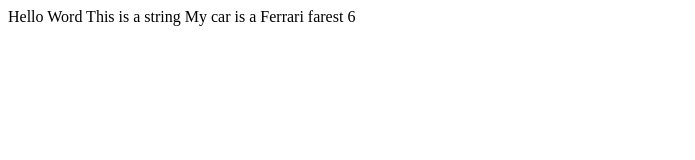
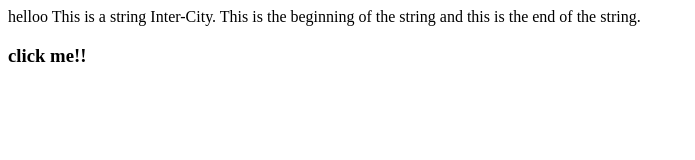
Before and after one commit to Maurizio12/JavaScript-Projects, a plain HTML site: page Basic JavaScript Projects/Project1_expressions_alert/index.html in a window 1280 px wide. Shown: the whole page, without its empty margins (0-695 px from the left). Drawn offline with Linux system fonts and the light colour scheme.

Commit message:
first assessment

```diff
--- a/Basic JavaScript Projects/Project1_expressions_alert/JS/main.js
+++ b/Basic JavaScript Projects/Project1_expressions_alert/JS/main.js
@@ -1,19 +1,20 @@
-window.alert("Hello Word"); //windows.alert method
+document.write ("helloo")
 
-document.write("Hello Word"); //document.write method
+var X = " This is a string"
+document.write (X)
 
-var A = " This is a string"; //defining a variable with a string value
-document.write(A);
+var text = "this is \\ my plain \"text\"" + "for a pop up alert"
+window.alert (text);
 
-var name =" My name is Ken " //defining a variable with a string value
-window.alert(name)
+var car =" ferrari", motorbike =" suzuki", boat =" Sailboat",
+train =" Inter-City.";
+document.write (train);
 
-var car ="Ferrari"
-document.write(" My car is a " + car);
+function click () {                                     //define a function and name it
+    var str ="change_name";                             //define a variable, name it and give a string value
+    document.getElementById("Button").innerHTML = str; // get element from an ID and dislpay the string value.
+}
 
-var solarSistem =" milkyWay ", Jupiter = " redOne ", Saturn =" rings " //defining multiple variables with a string values
-    Pluto =" farest ", Venus =" beauty "
-document.write(Pluto); //display the variable pluto only
-
-3+3  //expression
-document.write(3+3);
+var Sent1 =" This is the beginning of the string",
+    Sent2 =" and this is the end of the string."
+    document.write(Sent1 + Sent2)
--- a/Basic JavaScript Projects/Project1_expressions_alert/index.html
+++ b/Basic JavaScript Projects/Project1_expressions_alert/index.html
@@ -5,6 +5,8 @@
         <script src="JS/main.js"></script>
     </head>
     <body>
-
+        <h3 id="Button" onclick="click()">
+            click me!!
+        </h3>
     </body>
 </html>
```
Also changed, not shown: Basic JavaScript Projects/Project2_functions/JS/main.js (deleted).
